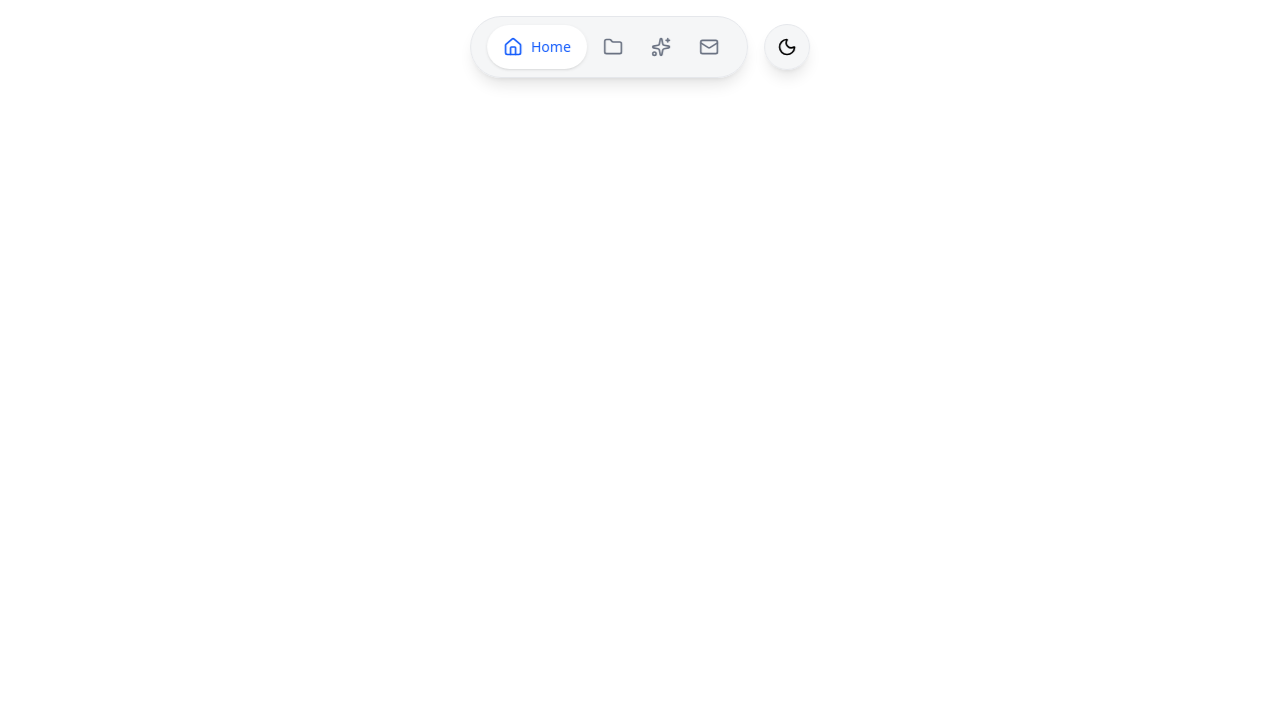
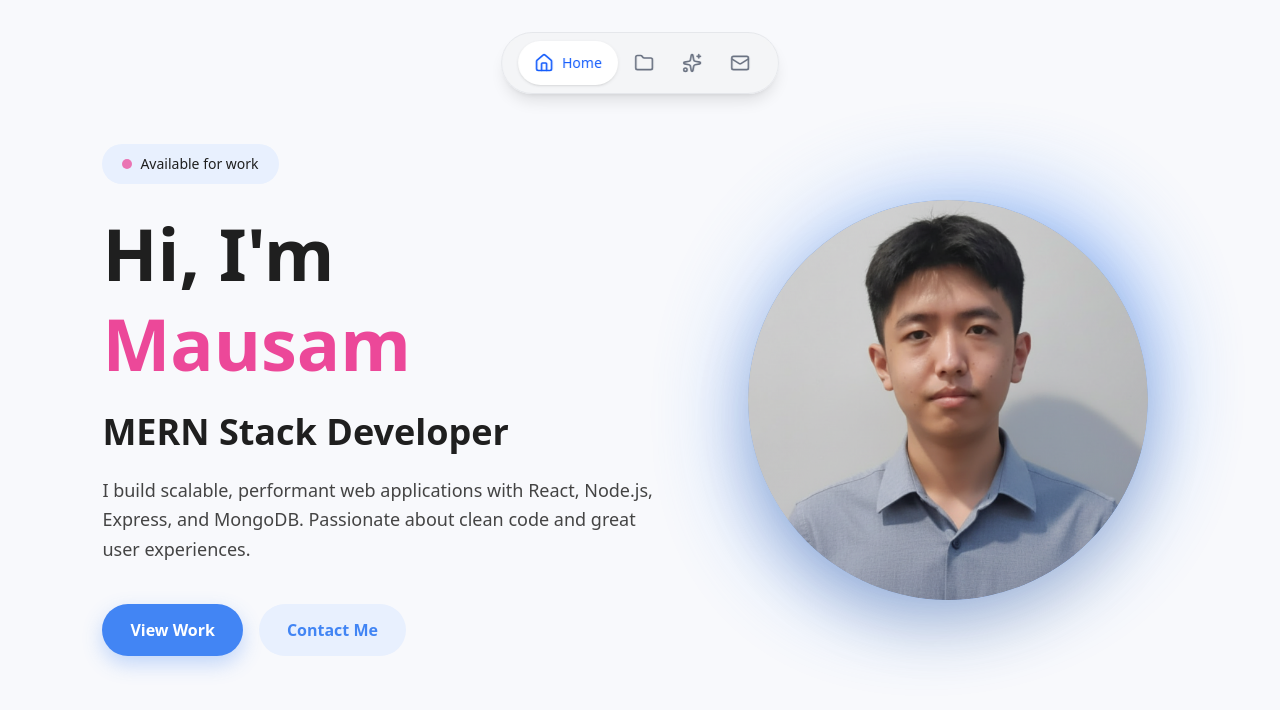
Before and after one commit to ThapaMausam/personal-portfolio, a React (Vite) app: page / in a window 1280 px wide. Shown: the top 710 px of the page. Built offline with nearby package versions, Linux system fonts and the light colour scheme.

Commit message:
(feat): added hero section

```diff
--- /dev/null
+++ b/src/components/Hero.tsx
@@ -0,0 +1,77 @@
+const Hero = () => {
+  return (
+    <section className="min-h-screen bg-[#f8f9fc] px-6 sm:px-12 lg:px-[8vw] pt-24 sm:pt-28 lg:pt-0">
+      <div className="grid lg:grid-cols-[1.2fr_1fr] gap-12 lg:gap-16 items-center min-h-[calc(100vh-6rem)] lg:min-h-screen">
+
+        {/* Hero Content */}
+        <div className="flex flex-col gap-6 text-center lg:text-left items-center lg:items-start">
+          {/* Available for work badge */}
+          <div className="inline-flex items-center gap-2 bg-[#e8f0fe] px-5 py-2.5 rounded-full">
+            <div className="w-2.5 h-2.5 bg-[#ec4899] rounded-full animate-pulse" />
+            <span className="text-sm font-medium text-[#1f1f1f]">
+              Available for work
+            </span>
+          </div>
+
+          {/* Heading */}
+          <h1 className="text-4xl sm:text-5xl lg:text-6xl xl:text-7xl font-bold leading-tight text-[#1f1f1f]">
+            Hi, I'm <span className="text-[#ec4899]">Mausam</span>
+          </h1>
+
+          {/* Title */}
+          <h2 className="text-2xl sm:text-3xl lg:text-4xl font-semibold text-[#1f1f1f]">
+            MERN Stack Developer
+          </h2>
+
+          {/* Description */}
+          <p className="text-base sm:text-lg leading-relaxed text-[#444] max-w-180">
+            I build scalable, performant web applications with React, Node.js, Express, and MongoDB. Passionate about clean code and great user experiences.
+          </p>
+
+          {/* CTA Buttons */}
+          <div className="flex flex-col sm:flex-row gap-4 mt-4 w-full sm:w-auto">
+            <a
+              href="#projects"
+              className="bg-[#4285F4] text-white px-7 py-3.5 rounded-full font-semibold shadow-[0_8px_20px_rgba(66,133,244,0.3)] hover:shadow-[0_12px_28px_rgba(66,133,244,0.35)] hover:-translate-y-0.5 transition-all duration-200 text-center"
+            >
+              View Work
+            </a>
+            <a
+              href="#contact"
+              className="bg-[#e8f0fe] text-[#4285F4] px-7 py-3.5 rounded-full font-semibold hover:bg-[#d2e3fc] transition-colors duration-200 text-center"
+            >
+              Contact Me
+            </a>
+          </div>
+        </div>
+
+        {/* Hero Visual */}
+        <div className="relative flex justify-center items-center mt-12 lg:mt-0">
+          {/* Gradient Blob */}
+          <div
+            className="absolute w-65 h-65 sm:w-95 sm:h-95 opacity-90 blur-2xl sm:blur-[50px] z-0"
+            style={{
+              background: 'radial-gradient(circle at top left, #8ab4f8, #4285f4)',
+              borderRadius: '50% 40% 60% 45% / 55% 45% 55% 45%'
+            }}
+          />
+
+          {/* Profile Image Card */}
+          <div className="relative z-10 bg-white rounded-full w-full max-w-100 aspect-square shadow-[0_30px_60px_rgba(0,0,0,0.12)]">
+            {/* Large Profile Image */}
+            <div className="w-full h-full rounded-full overflow-hidden bg-linear-to-br from-[#4285F4] to-[#8ab4f8]">
+              <img
+                src="src/assets/cropped_circle_image.png"
+                alt="Mausam Thapa"
+                className="w-full h-full object-cover"
+              />
+            </div>
+          </div>
+        </div>
+
+      </div>
+    </section>
+  );
+};
+
+export default Hero;
--- a/src/components/NavBar.tsx
+++ b/src/components/NavBar.tsx
@@ -1,5 +1,5 @@
 import { useState } from "react";
-import { Home, Folder, Sparkles, Mail, Moon } from "lucide-react";
+import { Home, Folder, Sparkles, Mail } from "lucide-react";
 
 const NavBar = () => {
     const [activeTab, setActiveTab] = useState("Home");
@@ -17,7 +17,7 @@ const NavBar = () => {
             /* Mobile: bottom */
             bottom-8
             /* Tablet/Desktop: top */
-            md:top-4 md:bottom-auto">
+            md:top-8 md:bottom-auto">
 
             {/* 1. Main Pill Container */}
             <div className="flex items-center gap-1 bg-gray-100/80 p-2 px-4 rounded-full border border-gray-200 backdrop-blur-md shadow-lg">
@@ -57,10 +57,10 @@ const NavBar = () => {
                 ))}
             </div>
 
-            {/* 2. Dark Mode Toggle */}
+            {/* 2. Dark Mode Toggle
             <button className="p-3 rounded-full bg-gray-100/80 border border-gray-200 shadow-lg hover:bg-gray-200 transition-colors">
                 <Moon size={20} />
-            </button>
+            </button> */}
 
         </div>
     );
--- a/src/pages/Home.tsx
+++ b/src/pages/Home.tsx
@@ -1,8 +1,12 @@
+import Hero from "../components/Hero"
 import NavBar from "../components/NavBar"
 
 const Home = () => {
     return (
-        <NavBar />
+        <>
+            <NavBar />
+            <Hero />
+        </>
     )
 }
 
```
Also changed, not shown: src/assets/cropped_circle_image.png (added).
